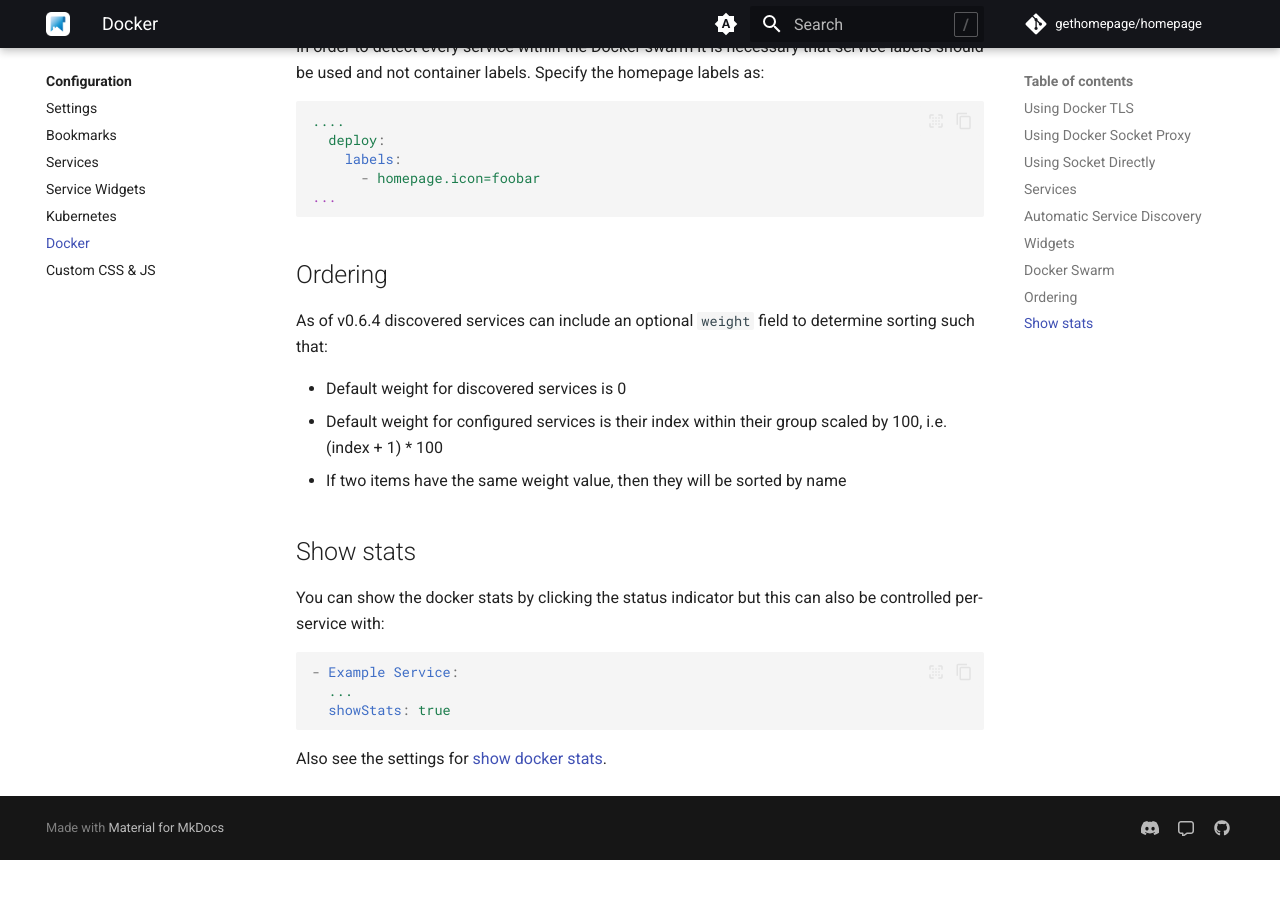
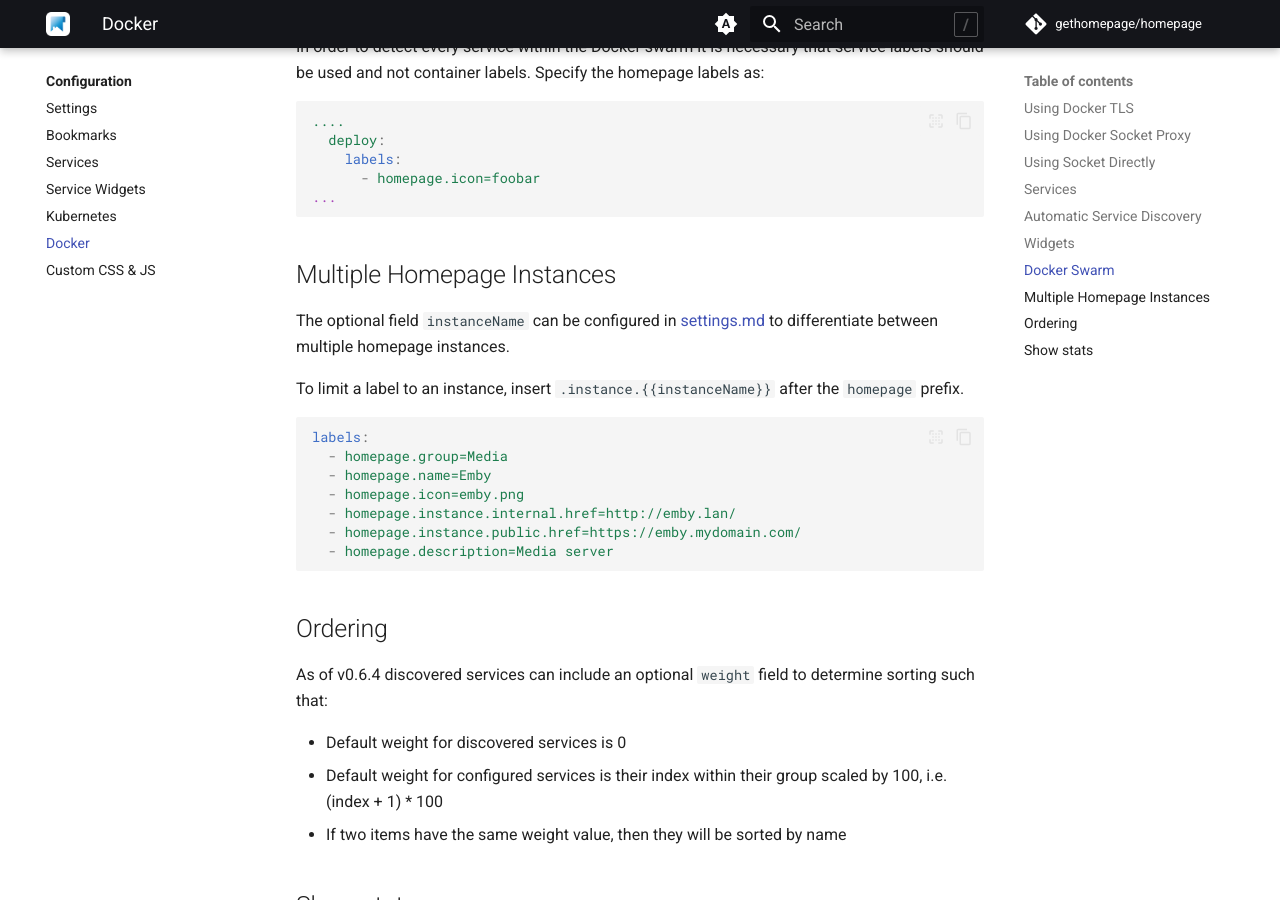
Before and after one commit to jobstar-git/home_p, an MkDocs documentation site: the page built from docs/configs/docker.md, in a window 1280 px wide and 900 px high, scrolled down 4297 px. Built offline with MkDocs 1.6.1 and Material for MkDocs 9.7.7, drawn with Linux system fonts in a browser that asks for light colours; comment, search, counter and statistics services are not loaded; the version menu is left out; before the commit the page ends 5157 px from its top, so only the background shows below that.

Commit message:
Enhancement: Add service discovery labels support for multiple homepage instances (#2340)

````diff
--- a/docs/configs/docker.md
+++ b/docs/configs/docker.md
@@ -201,6 +201,22 @@
 ...
 ```
 
+## Multiple Homepage Instances
+
+The optional field `instanceName` can be configured in [settings.md](settings.md#instance-name) to differentiate between multiple homepage instances.
+
+To limit a label to an instance, insert `.instance.{{instanceName}}` after the `homepage` prefix.
+
+```yaml
+labels:
+  - homepage.group=Media
+  - homepage.name=Emby
+  - homepage.icon=emby.png
+  - homepage.instance.internal.href=http://emby.lan/
+  - homepage.instance.public.href=https://emby.mydomain.com/
+  - homepage.description=Media server
+```
+
 ## Ordering
 
 As of v0.6.4 discovered services can include an optional `weight` field to determine sorting such that:
````
Also changed, not shown: docs/configs/settings.md (+10 -0 lines), 1 other file.
